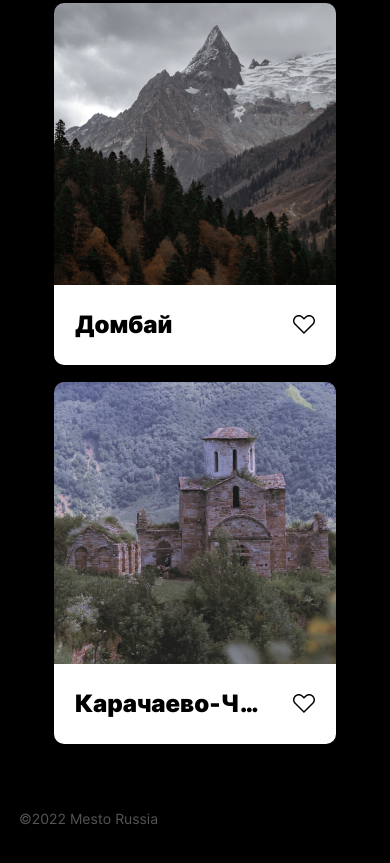
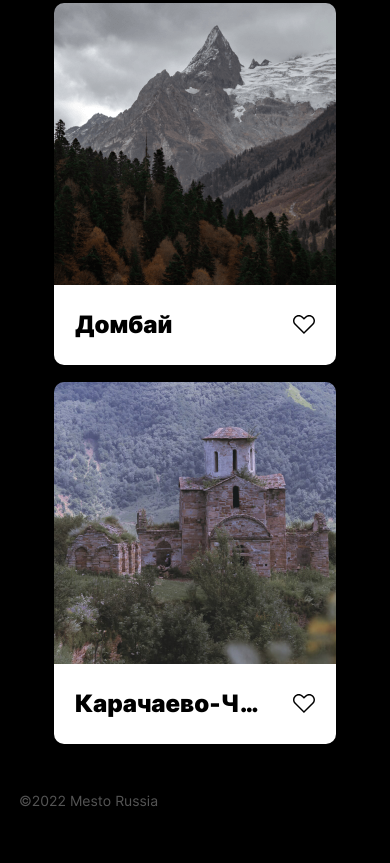
Before and after one commit to MariaSizova/mesto, a plain HTML site: page index.html in a window 390 px wide. Shown: the part 1959-2822 px from the top of the page. Drawn offline with Linux system fonts and the light colour scheme.

Commit message:
fix style-footer

```diff
--- a/blocks/footer/footer.css
+++ b/blocks/footer/footer.css
@@ -2,3 +2,9 @@
   margin-top: 66px;
   padding: 0 19px;
 }
+
+@media screen and (max-width: 710px) {
+  .footer {
+    margin-top: 48px;
+  }
+}
```
